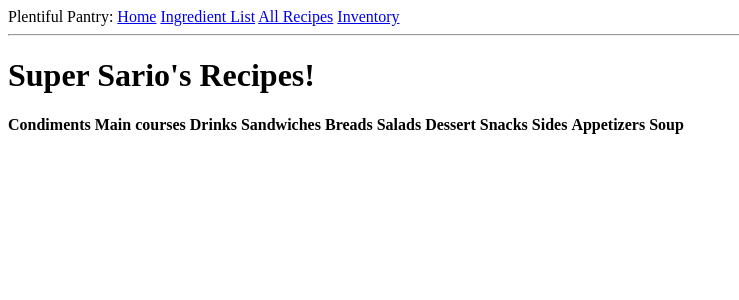
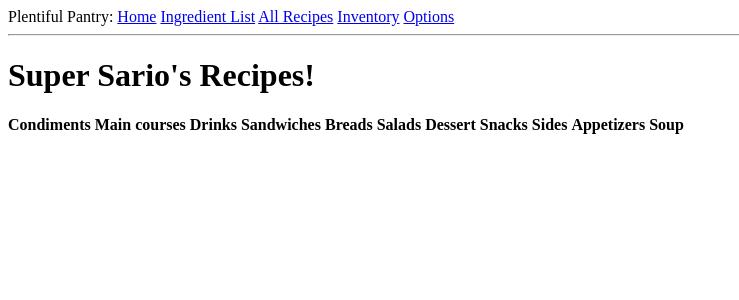
Before and after one commit to CheerOnMars/plentiful-pantry, a Flask app: page / in a window 1280 px wide. Shown: the top 300 px of the page, without its empty margins (0-739 px from the left). Run offline with Flask 2, Linux system fonts and the light colour scheme; data that the repository does not hold is empty.

Commit message:
add link to options in nav

```diff
--- a/app/templates/base.html
+++ b/app/templates/base.html
@@ -12,6 +12,7 @@
         <a href="{{ url_for('ingredients') }}">Ingredient List</a>
         <a href="{{ url_for('recipes') }}">All Recipes</a>
         <a href="{{ url_for('inventory') }}">Inventory</a>
+        <a href="{{ url_for('options') }}">Options</a>
         </div>
         <hr>
         {% with messages = get_flashed_messages() %}
```
